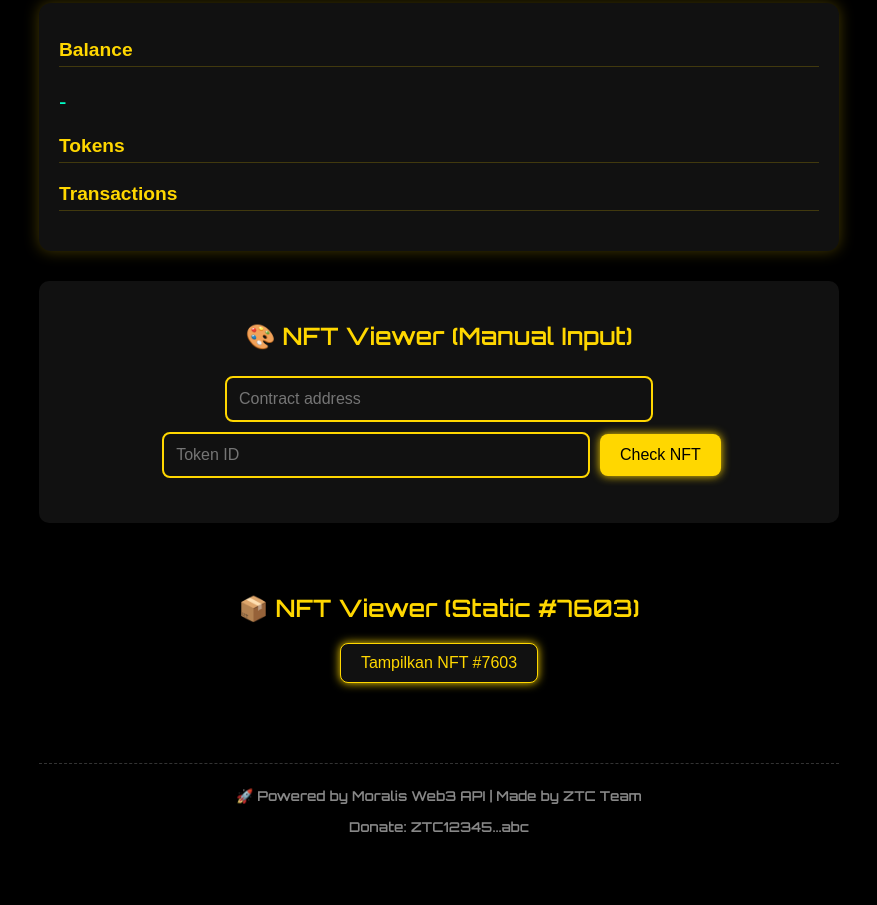
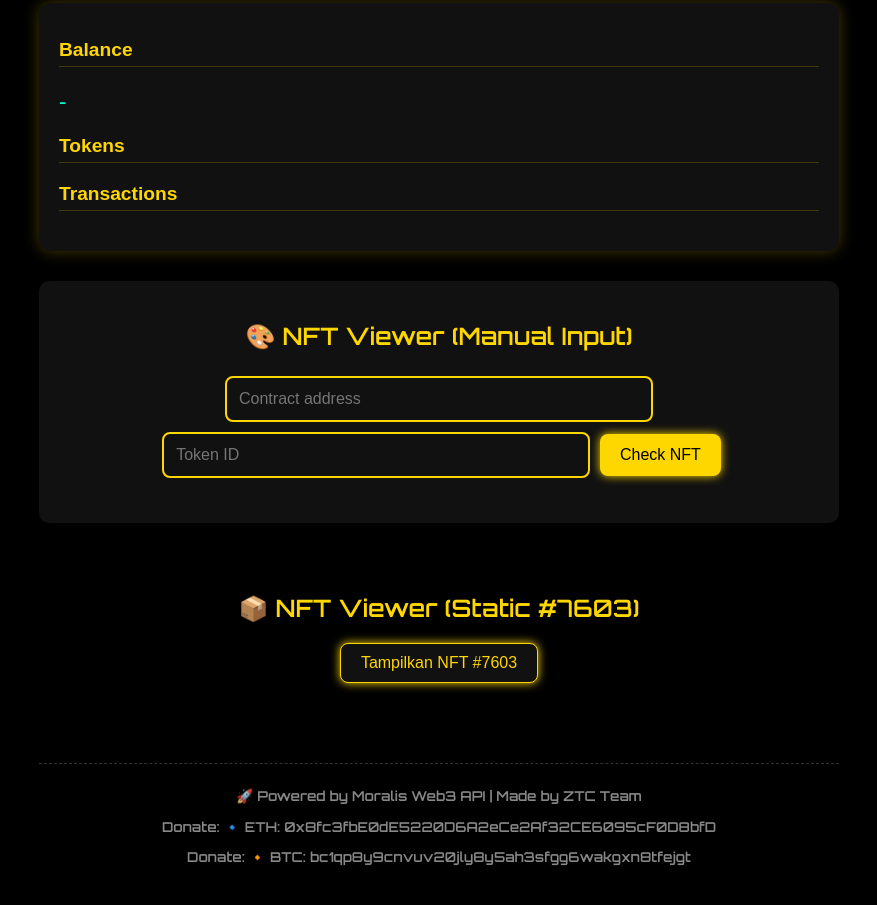
Before and after one commit to zuttorepo/AllWalletExplorer, a plain HTML site: page index.html in a window 1280 px wide. Shown: the part 335-1240 px from the top of the page, without its empty margins (201-1078 px from the left). Drawn offline with Linux system fonts and the light colour scheme.

Commit message:
Update index.html
Signed-off-by: zuttorepo <walletzuttocoin@gmail.com>

```diff
--- a/index.html
+++ b/index.html
@@ -53,7 +53,8 @@
 
     <footer style="margin-top:40px;">
       <p>🚀 Powered by Moralis Web3 API | Made by ZTC Team</p>
-      <p>Donate: <span id="ztcAddress">ZTC12345...abc</span></p>
+      <p>Donate: <span id="ztcAddress">🔹 ETH: 0x8fc3fbE0dE5220D6A2eCe2Af32CE6095cF0D8bfD</span></p>
+        <p>Donate: <span id="ztcAddress">🔸 BTC: bc1qp8y9cnvuv20jly8y5ah3sfgg6wakgxn8tfejgt</span></p>
     </footer>
   </div>
 
```
